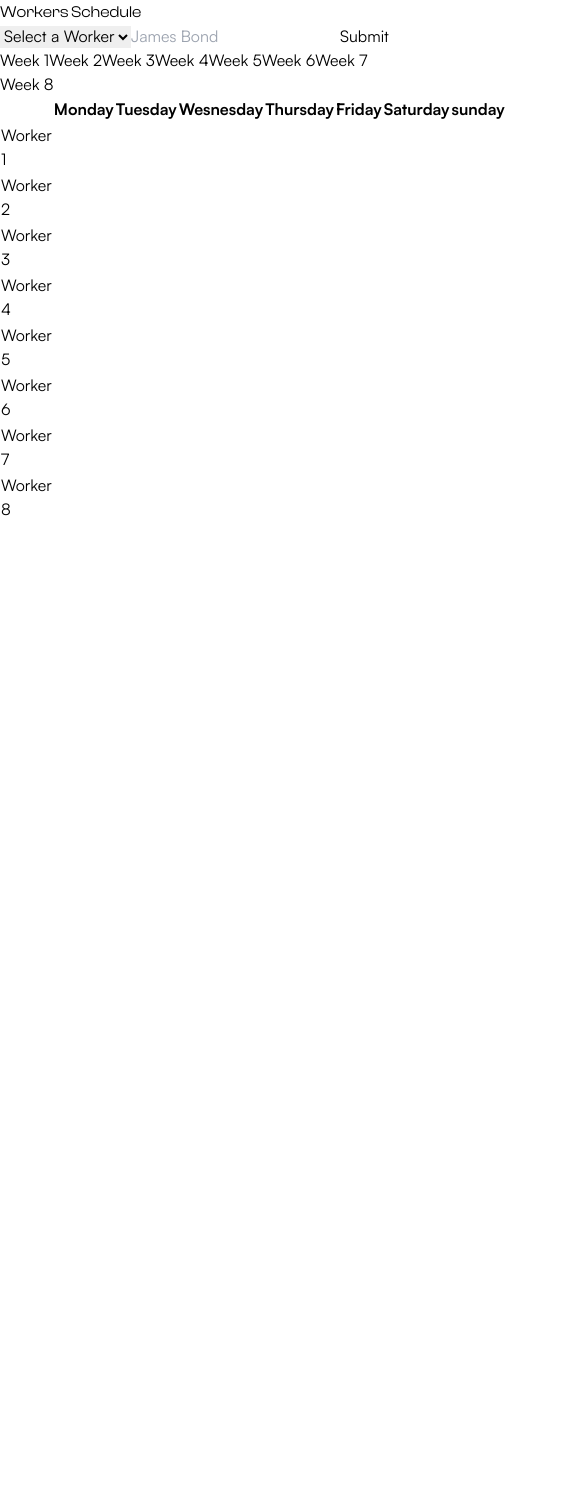
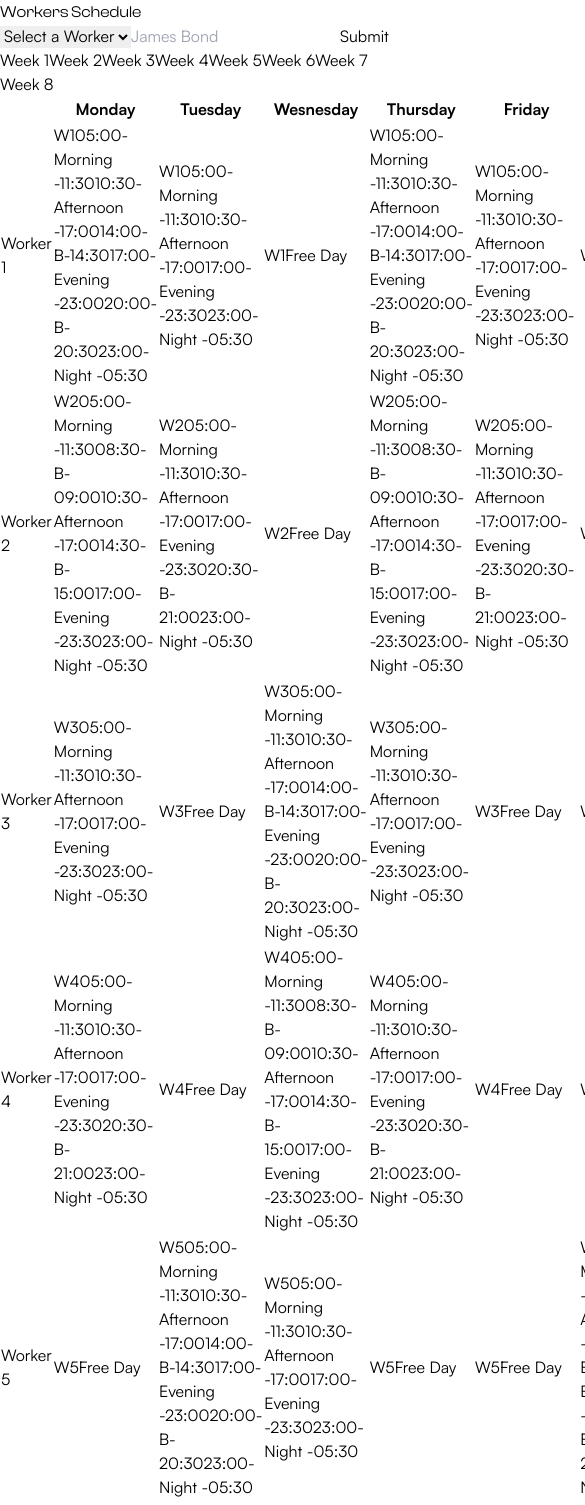
Before and after one commit to Topmark1/Work-Schedule-Software, a Next.js app: page / in a window 390 px wide. Shown: the top 1505 px of the page, 585 px wide, since content can reach past the window. Before the commit the page ends 844 px from the top, so only its background shows below. Built offline with nearby package versions, Linux system fonts and the light colour scheme; what @material-tailwind/react would draw is missing.

Commit message:
final touches

```diff
--- a/app/page.js
+++ b/app/page.js
@@ -2,12 +2,13 @@
 
 import {useState} from "react"
 import Day from "../components/Day.js"
+import Shift from "../components/Shift.js"
 
 function HomePage() {
   //worker name state, local host can be used or a backend
 const [workerName,setWorkerName]  = useState({wN:"",name:["Worker 1","Worker 2","Worker 3","Worker 4","Worker 5","Worker 6","Worker 7","Worker 8"]})
-
-const [weekDesign,rearrangeDesign] = useState([])
+const [weekDesign,rearrangeDesign] = useState([1,2,3,4,5,6,7,8])
+const [weekSelected,selectWeek] = useState([true,false,false,false,false,false,false,false])
 
 
  // for hard coding name when available
@@ -32,34 +33,72 @@ const [weekDesign,rearrangeDesign] = useState([])
                  [3,4,5,6,7,8,1,2],
                  [2,3,4,5,6,7,8,1],]
 
-    /*   days.map((day)=>
-        <td className="border px-4 pb-[1px]"><span><span className="text-[10px]">{getInitials(worker)}</span><span className="flex">{timing.map((time)=>(<span className="text-[9px] whitespace-nowrap bg-green-300 py-1 pr-1">{time}</span>))}</span></span></td>)
-                */
+        // fragment declaration
+        let mt = '05:00- Morning -11:30'
+        let at = '10:30- Afternoon -17:00'
+        let aet = '17:00- Evening -23:00'
+        let et = '17:00- Evening -23:30'
+        let nt = '23:00- Night -05:30'
+        let ca = 'bg-green-500'
+        let cs = 'bg-gray-400'
+        let f = 'font-normal'
 
-        let daysNum = [1,2,3,4,5,6,7]
-        let m = (<span className="text-[9px] whitespace-nowrap bg-green-300 py-1 pr-1">05:00- Morning Shift -11:30</span>)
-        let ae = (<><span className="text-[9px] whitespace-nowrap bg-green-300 py-1 pr-1">10:30- Afternoon Shift -17:00</span>
-                  <span className="text-[9px] whitespace-nowrap bg-green-300 py-1 pr-1">17:00- Evening Shift -23:00</span></>)
-        let e = (<span className="text-[9px] whitespace-nowrap bg-green-300 py-1 pr-1">17:00- Evening Shift -23:30</span>)
-        let n = (<span className="text-[9px] whitespace-nowrap bg-green-300 py-1 pr-1">23:00- Night Shift -05:30</span>)
+        //all possible arrangement code
+        let fD = (<span className='text-[9px] font-normal whitespace-nowrap py-1 tracking-[20px] pl-28'>Free Day</span> )
+        let m = <Shift t={mt} f={f}/>
+        let a = <Shift t={at} f={f}/>
+        let e = <Shift t={et} f={f}/>
+        let n = <Shift t={nt} f={f}/>
+        let na =  <Shift t={nt} c={ca} />
+        let AEb33 =(<><Shift t={at} c={ca} b={'14:00-B-14:30'}/><Shift t={aet} c={ca} b={'20:00-B-20:30'}/></>)
+        let MAb33  =(<><Shift t={mt} c={ca} b={'08:30-B-09:00'}/><Shift t={at} c={ca} b={'14:30-B-15:00'}/></>)
+        let Mb40 = (<Shift t={mt} c={ca} b={'09:00-B-09:30'}/>)
+        let MAb40  =(<><Shift t={mt} c={ca} b={'09:00-B-09:30'}/><Shift t={at} c={ca} b={'15:00-B-15:30'}/></>)
+        let MAb60  =(<><Shift t={mt} c={ca} b={'11:00-B-11:30'}/><Shift t={at} c={ca} b={'14:30-B-15:00'}/></>)
+        let sN =(<><Shift t={et} c={cs}/><Shift t={nt} c={ca}/></>)
+        let Eb33s =(<><Shift t={et} c={ca} b={'20:30-B-21:00'}/><Shift t={nt} c={cs}/></>)
+        let sm = (<Shift t={mt} c={cs}/>)
+        // week arrangement array containing 7 days
+        let weekArrangement1 = [[m,AEb33,n],[m,a,sN],fD,[m,AEb33,n],[m,a,sN],fD,fD]
+        let weekArrangement2 = [[MAb33,e,n],[m,a,Eb33s],fD,[MAb33,e,n],[m,a,Eb33s],fD,fD]
+        let weekArrangement3 = [[m,a,sN],fD,[m,AEb33,n],[m,a,sN],fD,fD,[sm,AEb33,n]]
+        let weekArrangement4 = [[m,a,Eb33s],fD,[MAb33,e,n],[m,a,Eb33s],fD,fD,[MAb60,e,n]]
+        let weekArrangement5 = [fD,[m,AEb33,n],[m,a,sN],fD,fD,[sm,AEb33,n],[m,a,sN]]
+        let weekArrangement6 = [fD,[MAb33,e,n],[m,a,Eb33s],fD,fD,[MAb60,e,n],[m,a,Eb33s]]
+        let weekArrangement7 = [[MAb40,e,n],[Mb40,a,e,n],fD,fD,[sm,AEb33,n],[m,a,sN],fD]
+        let weekArrangement8 = [fD,fD,[MAb40,e,n],[Mb40,a,e,n],[MAb60,e,n],[m,a,Eb33s],fD]
 
-  let design1 = (<>{daysNum.map((day)=>
-      <Day worker={n1}  m={m} a={ae} e={e} n={n}/>
+  let design1 = (<>{weekArrangement1.map((day)=>
+      <Day worker={workersNams[weekDesign.indexOf(1)]} dayArrangment={day}/>
     )}</>)//Monday to sunday of this week
 
-  let design2 = (<>2</>)
+  let design2 = (<>{weekArrangement2.map((day)=>
+    <Day worker={workersNams[weekDesign.indexOf(2)]} dayArrangment={day}/>
+  )}</>)//Monday to sunday of this week
 
-  let design3 = (<>3</>)
+  let design3 = (<>{weekArrangement3.map((day)=>
+      <Day worker={workersNams[weekDesign.indexOf(3)]} dayArrangment={day}/>
+    )}</>)//Monday to sunday of this week
 
-  let design4 = (<>4</>)
+  let design4 = (<>{weekArrangement4.map((day)=>
+      <Day worker={workersNams[weekDesign.indexOf(4)]} dayArrangment={day}/>
+    )}</>)//Monday to sunday of this week
 
-  let design5 = (<>5</>)
+  let design5 = (<>{weekArrangement5.map((day)=>
+      <Day worker={workersNams[weekDesign.indexOf(5)]} dayArrangment={day}/>
+    )}</>)//Monday to sunday of this week
 
-  let design6 = (<>6</>)
+  let design6 = (<>{weekArrangement6.map((day)=>
+      <Day worker={workersNams[weekDesign.indexOf(6)]} dayArrangment={day}/>
+    )}</>)//Monday to sunday of this week
 
-  let design7 = (<>7</>)
+  let design7 = (<>{weekArrangement7.map((day)=>
+      <Day worker={workersNams[weekDesign.indexOf(7)]} dayArrangment={day}/>
+    )}</>)//Monday to sunday of this week
 
-  let design8 = (<>8</>)
+  let design8 = (<>{weekArrangement8.map((day)=>
+      <Day worker={workersNams[weekDesign.indexOf(8)]} dayArrangment={day}/>
+    )}</>)//Monday to sunday of this week
       // weekDesign = [8,1,2,3,4,5,6,7]
   let design =  [design1,design2,design3,design4,design5,design6,design7,design8,]
   let designArranged = []
@@ -71,14 +110,16 @@ const [weekDesign,rearrangeDesign] = useState([])
   function thisDesign(weekNUM){
     let weekArrangement = weekDesign;
     weekArrangement = weekArrangements[weekNUM-1];
-      rearrangeDesign(weekArrangement) }
+      rearrangeDesign(weekArrangement);
+      let select = weekSelected
+      select.fill(false)
+      select[weekNUM-1] = !select[weekNUM-1]
+      selectWeek(select)}
 
 let weeks = [1,2,3,4,5,6,7,8]
 let workers = [1,2,3,4,5,6,7,8]
 let days = ["Monday","Tuesday","Wesnesday","Thursday","Friday","Saturday","sunday"]
-// function getInitials(name) {
-//   return name?.split(' ').map(word => word.charAt(0)).join('');
-// }
+
   return (
     <div className="px-2 pt-3 sm:px-10 sm:pt-10">
         <div className="flex flex-wrap items-center text-center">
@@ -95,12 +136,12 @@ let days = ["Monday","Tuesday","Wesnesday","Thursday","Friday","Saturday","sunda
             }}>
               <select
             className="w-1/4 sm:w-1/4 lg:w-1/5 px-1   pt-[9px] pb-[9px]  2xl:py-4 rounded-l-md hover:brightness-75 hover:shadow-2xl bg-[#004DB3] text-white text-[10px] sm:text-[12px] 2xl:text-[16px] font-bold  cursor-pointer "
-            value={workerName.worker}
+            defaultValue={'D'}
             onChange={(e) => {
-              setWorkerName((workerName) => ({ ...workerName, wN: e.target.value }));
+              setWorkerName((workerName) => ({ ...workerName, wN: (e.target.value-1) }));
             }}
           >
-            <option selected> Select a Worker</option>
+            <option value={'D'} disabled> Select a Worker</option>
             {workers.map((worker) => (
                   <option value={worker} >
                    <span className=""> Worker {worker}</span>
@@ -123,7 +164,7 @@ let days = ["Monday","Tuesday","Wesnesday","Thursday","Friday","Saturday","sunda
                 {
                   weeks.map((week)=>(
                     <button
-                    className="px-5 py-2.5 mx-1 lg:mx-0 rounded hover:bg-[#AAC4E6] active:bg-[#004DB3] hover:shadow-2xl bg-white focus:bg-[#004DB3] focus:text-[#AAC4E6]"
+                    className={`px-5 py-2.5 mx-1 lg:mx-0 rounded hover:bg-[#004DB3] active:bg-[#004DB3] hover:shadow-2xl bg-white ${weekSelected[week-1]?'bg-[#004DB3] text-white':''}`}
                     key={week}
                     onClick={()=>thisDesign(week)}
                     >Week {week}</button>
--- a/components/Day.js
+++ b/components/Day.js
@@ -1,13 +1,18 @@
 import React from 'react'
 
-function Day({worker,m,a,e,n}){
+function Day({worker,dayArrangment}){ //debug worker
     function getInitials(name) {
         return name?.split(' ').map(word => word.charAt(0)).join('');}
     // let timing = ["07:00","07:30","08:00","8:30","09:00","09:30","10:00","10:30","11:00","11:30","12:00","12:30","13:00","13:30","14:00","14:30","15:00","15:30","16:00","16:30","17:00","17:30","18:00","18:30","19:00","19:30","20:00","20:30","21:00","21:30","22:00","22:30","23:00","22:30- Night Shift -07:30",]
     // {timing.map((time)=>(<span className="text-[9px] whitespace-nowrap bg-green-300 py-1 pr-1">{time}</span>))}
   return (
     <>
-      <td className="border px-4 pb-[1px] "><span><span className="text-[10px]">{getInitials(worker)}</span><span className="flex">{m}{a}{e}{n}</span></span></td>
+      <td className="border px-4 pb-[1px] ">
+        <span className=''>
+            <span className="text-[10px]">{getInitials(worker)}</span>
+            <span className="flex">{dayArrangment}</span>
+          </span>
+      </td>
     </>
   )
 }
--- /dev/null
+++ b/components/Shift.js
@@ -0,0 +1,12 @@
+import React from 'react'
+
+function Shift({t,c,b,f}) {
+  return (
+    <span className={`relative text-[9px] font-bold whitespace-nowrap ${c} py-1 pr-1`}>
+        <span className={`${f}`}>{t}</span>
+        <span className="absolute text-black font-normal bg-blue-200 -mt-[14px] -ml-[77px]">{b}</span>
+    </span>
+  )
+}
+
+export default Shift
```
